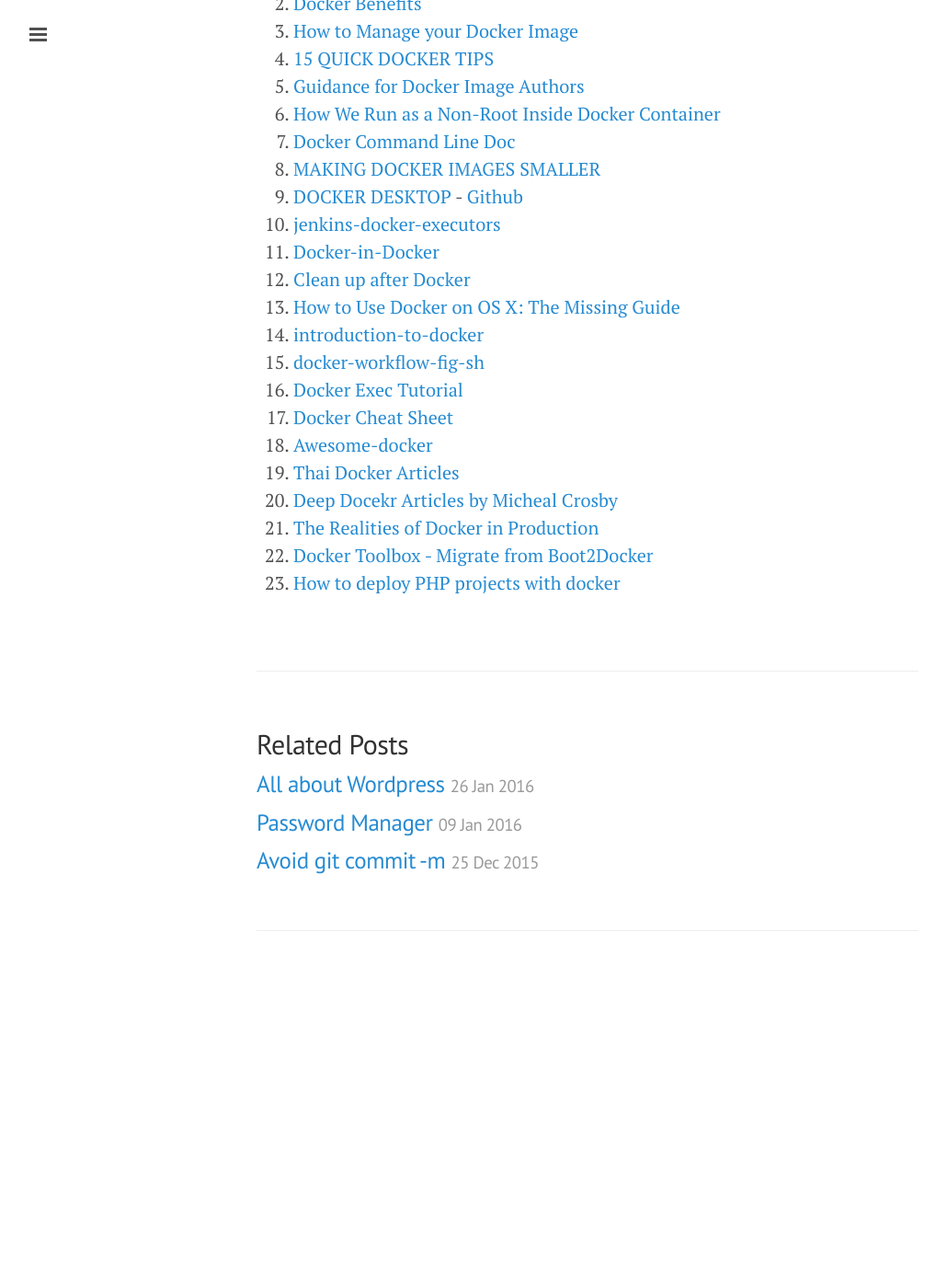
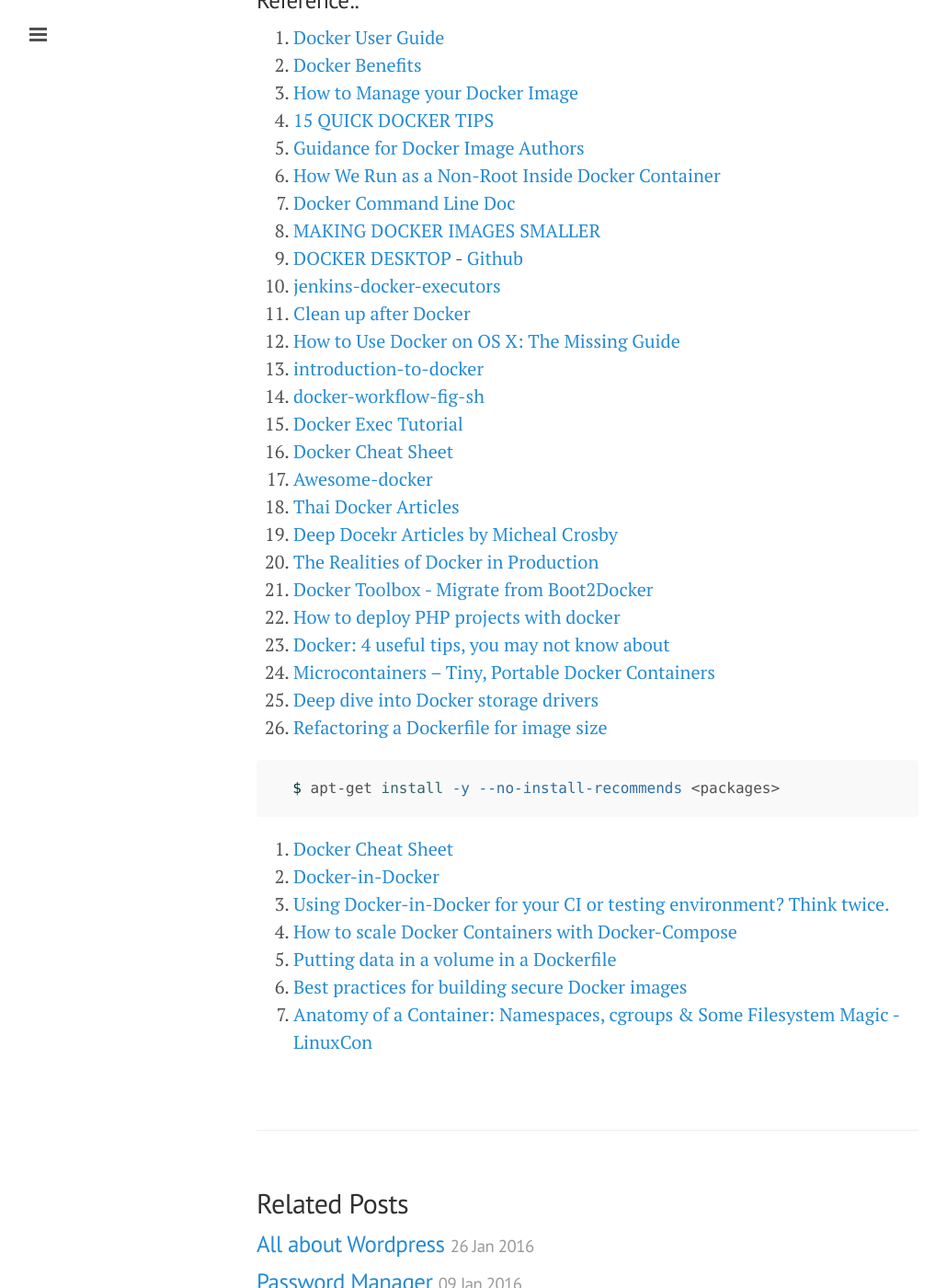
Before and after one commit to ibotdotout/ibotdotout.github.io, a Jekyll site: the page built from _posts/2014-09-11-docker.md, in a window 1280 px wide and 1400 px high, scrolled down 5956 px. Shown: the whole window at 92% size, without its empty margins (1-1031 px from the left). Built offline with Jekyll 4.4.1, drawn with Linux system fonts in a browser that asks for light colours; nearby versions of some CDN libraries; Markdown is read by kramdown in place of the engine named in the settings; comment, search, counter and statistics services are not loaded; before the commit the page ends 7048 px from its top, so only the background shows below that; some of the changed text lies outside the part shown.

Commit message:
Update more useful reference

````diff
--- a/_posts/2014-09-11-docker.md
+++ b/_posts/2014-09-11-docker.md
@@ -87,6 +88,8 @@ $ sudo docker ps -a | grep Exit | cut -d ' ' -f 1 | xargs sudo docker rm
 ```sh
 # if space full in docker engine
 $ docker rmi $(docker images | grep '<none>' | tr -s ' ' | cut -d ' ' -f 3)
+# or
+$ docker images -a | grep none | awk '{print $3}' | xargs docker rmi -f
 ```
 
 ### Fix Repositoryalready being pulled
@@ -258,3 +260,21 @@ $ docker-compose -f production.yml
 20. [The Realities of Docker in Production](http://blog.heavybit.com/blog/2015/3/23/dockermeetup)
 21. [Docker Toolbox - Migrate from Boot2Docker](http://docs.docker.com/installation/mac/#migrate-from-boot2docker)
 22. [How to deploy PHP projects with docker](http://www.slideshare.net/ruoshiling/how-to-deploy-php-projects-with-docker)
+23. [Docker: 4 useful tips, you may not know about](http://layer0.authentise.com/docker-4-useful-tips-you-may-not-know-about.html)
+24. [Microcontainers – Tiny, Portable Docker
+Containers](http://www.iron.io/microcontainers-tiny-portable-containers/)
+25. [Deep dive into Docker storage drivers](https://jpetazzo.github.io/assets/2015-03-03-not-so-deep-dive-into-docker-storage-drivers.html#1)
+26. [Refactoring a Dockerfile for image size](http://blog.replicated.com/2016/02/05/refactoring-a-dockerfile-for-image-size/)
+
+  ```sh
+  $ apt-get install -y --no-install-recommends <packages>
+  ```
+
+27. [Docker Cheat Sheet](https://github.com/wsargent/docker-cheat-sheet)
+10. [Docker-in-Docker](https://github.com/jpetazzo/dind)
+28. [Using Docker-in-Docker for your CI or testing environment? Think twice.](http://jpetazzo.github.io/2015/09/03/do-not-use-docker-in-docker-for-ci/)
+29. [How to scale Docker Containers with
+Docker-Compose](https://www.brianchristner.io/how-to-scale-a-docker-container-with-docker-compose/)
+30. [Putting data in a volume in a Dockerfile](http://jpetazzo.github.io/2015/01/19/dockerfile-and-data-in-volumes/)
+31. [Best practices for building secure Docker images](https://www.youtube.com/watch?v=LmUw2H6JgJo)
+32. [Anatomy of a Container: Namespaces, cgroups & Some Filesystem Magic - LinuxCon](http://www.slideshare.net/jpetazzo/anatomy-of-a-container-namespaces-cgroups-some-filesystem-magic-linuxcon)
````
Also changed, not shown: other parts of _posts/2014-09-11-docker.md (+1 -1 lines).
